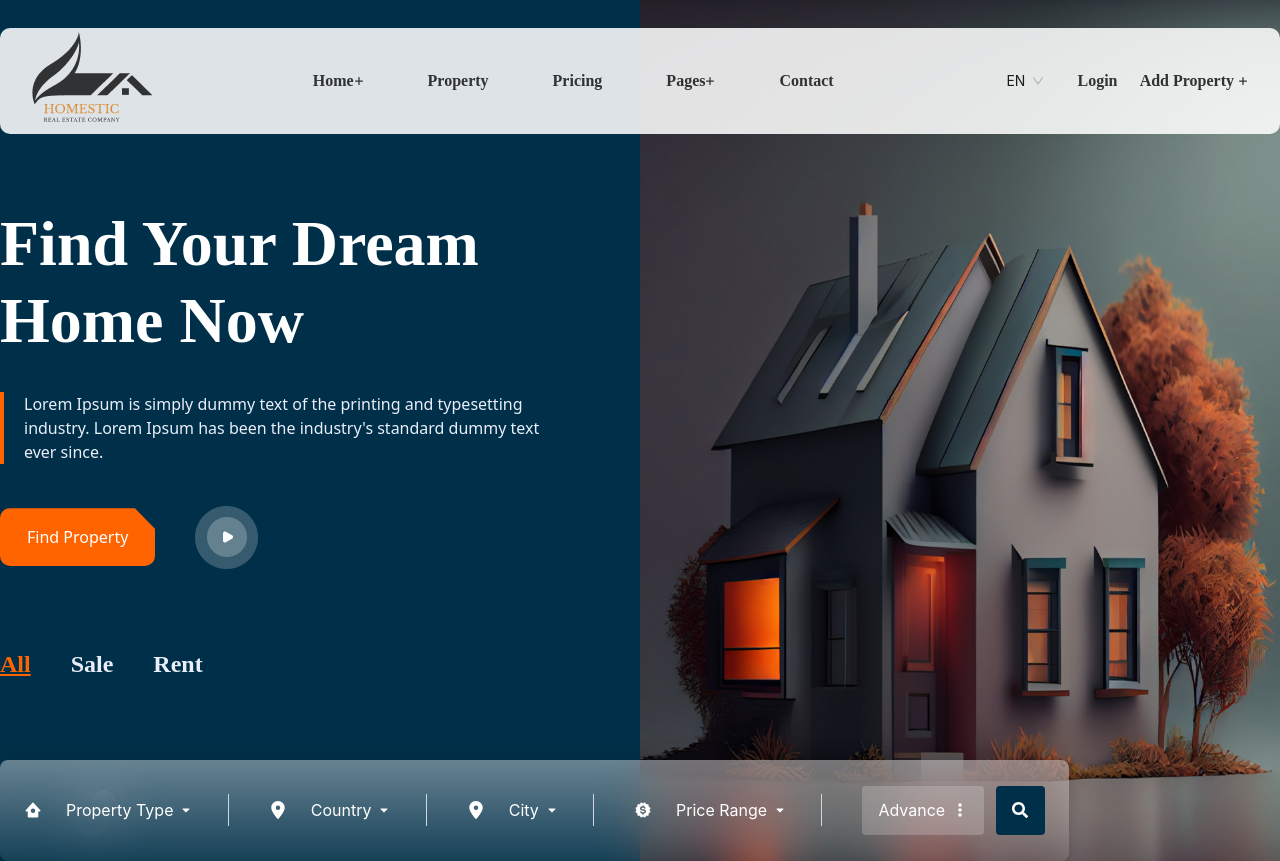
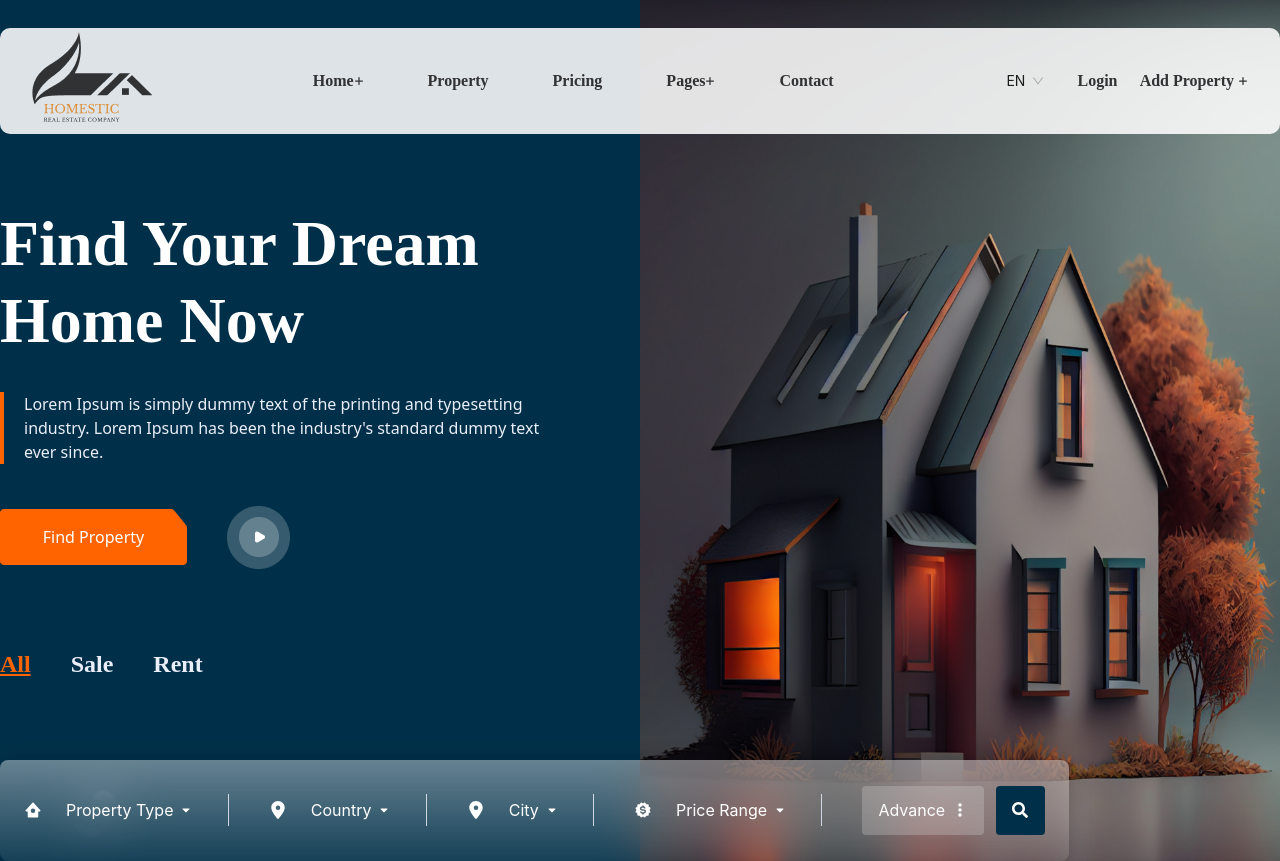
Before and after one commit to Tasniasamia/Project_Structure, a Next.js app: page /home2 in a window 1280 px wide. Shown: the top 861 px of the page. Built offline with nearby package versions, Linux system fonts and the light colour scheme.

Commit message:
hero section design done

```diff
--- a/app/components/(site)/home2/hero.js
+++ b/app/components/(site)/home2/hero.js
@@ -7,6 +7,7 @@ import { FaLocationDot } from "react-icons/fa6";
 import { BiSolidBadgeDollar } from "react-icons/bi";
 import { FaSearch } from "react-icons/fa";
 import { PiDotsThreeOutlineVerticalFill } from "react-icons/pi";
+import Btn from "../../common/button/btn";
 
 const Hero = ({ home3, home2 }) => {
   const [tab, setTab] = useState("all");
@@ -48,9 +49,7 @@ const Hero = ({ home3, home2 }) => {
             ever since.
           </p>
           <div className="flex gap-10 items-center">
-            <button className="px-[27px] py-[17px] bg-primary1 text-white cursor-pointer primary-btn-shape rounded-[10px]">
-              Find Property
-            </button>
+          <Btn>Find Property</Btn>
             <img
               src="/play.png"
               className="w-[63px] h-[63px] object-fill cursor-pointer"
--- a/app/components/(site)/home3/hero.js
+++ b/app/components/(site)/home3/hero.js
@@ -8,6 +8,7 @@ import { BiSolidBadgeDollar } from "react-icons/bi";
 import { FaSearch } from "react-icons/fa";
 import { PiDotsThreeOutlineVerticalFill } from "react-icons/pi";
 import Image from "next/image";
+import Btn from "../../common/button/btn";
 
 const Hero = () => {
   const [tab, setTab] = useState("all");
@@ -25,10 +26,8 @@ const Hero = () => {
             ever since.
           </p>
           <div className="flex gap-10 items-center">
-            <button className="px-[27px] py-[17px] bg-primary1 text-white cursor-pointer primary-btn-shape rounded-[10px]">
-              Find Property
-            </button>
-            <img
+          <Btn>Find Property</Btn>
+           <img
               src="/play.png"
               className="w-[63px] h-[63px] object-fill cursor-pointer"
               alt="play"
@@ -134,11 +133,9 @@ const Hero = () => {
               className="w-full h-full"
             />
             </div>
-        </div>
-
-
-          </div>
-          </div>
+            </div>
+            </div>
+            </div>
 
   );
 };
--- a/app/components/(site)/home4/hero.js
+++ b/app/components/(site)/home4/hero.js
@@ -9,7 +9,7 @@ const Hero = () => {
         <div className="xl:basis-1/2 basis-full relative container">
           <div className="absolute bottom-[-18px] left-0 w-fit flex flex-col items-center gap-[16px]">
             <button className="button-18 text-textdark">Search Property</button>
-         <IoChevronDownCircle className="text-strokeColor !text-[42px]"/>
+            <IoChevronDownCircle className="text-strokeColor !text-[42px] cursor-pointer" />
           </div>
         </div>
         <div className="xl:basis-1/2 basis-full w-full h-full flex flex-col justify-between gap-6">
@@ -32,11 +32,14 @@ const Hero = () => {
           {/* message */}
           <div className="flex justify-end    ">
             <div className="bg-white pt-[21px]  pb-[14px] md:w-fit w-full sm:ps-[37px] ps-2">
-             <h4 className="header-4 text-textdark md:w-[177px] w-full">Leave us a message</h4><br/>
+              <h4 className="header-4 text-textdark md:w-[177px] w-full">
+                Leave us a message
+              </h4>
+              <br />
               <div className="flex flex-wrap gap-2 items-center ">
                 <div className="w-[381px] h-[2px] bg-borderColor" />
                 <button className="button-18">Contact</button>
-                <CiCircleChevRight className="text-[42px] text-borderColor" />
+                <CiCircleChevRight className="text-[42px] text-borderColor cursor-pointer" />
               </div>
             </div>
           </div>
--- /dev/null
+++ b/app/components/common/button/btn.js
@@ -0,0 +1,12 @@
+"use client";
+const Btn = ({ children, className }) => {
+  return (
+    <div
+      className={` w-[187px] h-[56px] bg-[url('/btn-shape.png')] xl:bg-contain bg-cover flex justify-center items-center text-white cursor-pointer     bg-no-repeat`}
+    >
+      {children}
+    </div>
+  );
+};
+
+export default Btn;
```
Also changed, not shown: public/btn-shape.png (added). Lines whose indentation alone changed are shown as unchanged.
